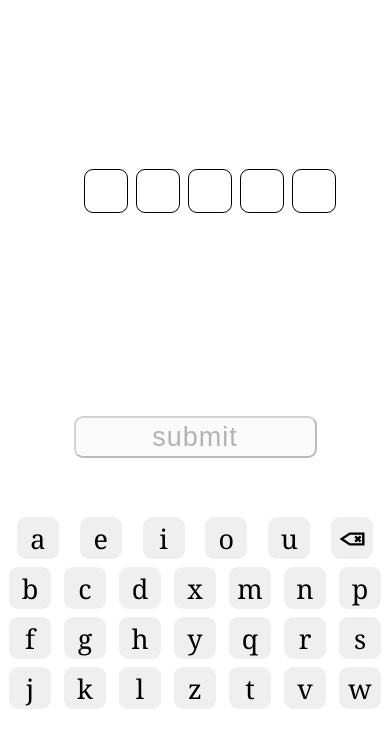
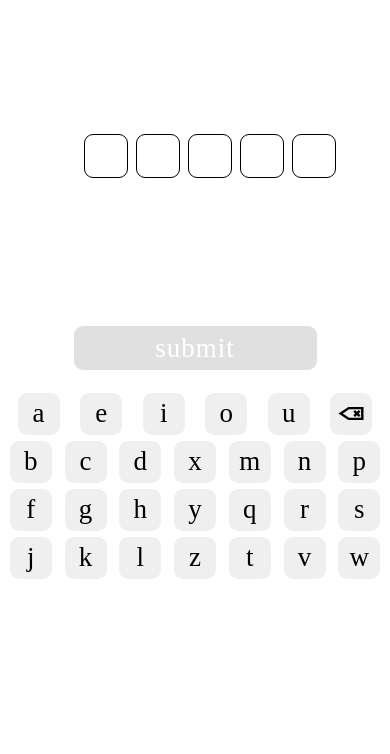
Before and after one commit to magic-of-words/word-bowl-gatsby, a Gatsby site: page / in a window 390 px wide. Shown: the part 90-844 px from the top of the page. Built offline with nearby package versions, Linux system fonts and the light colour scheme; Gatsby itself is replaced by a stand-in of ours.

Commit message:
deploy to s3. add button styles for mobile. disabled class for button. meta data for button responsiveness

```diff
--- a/gatsby-config.js
+++ b/gatsby-config.js
@@ -4,7 +4,15 @@
 module.exports = {
   siteMetadata: {
     title: `word bowl`,
-    siteUrl: `https://www.magic-of-words.com`
+    siteUrl: `https://www.magic-of-words.com`,
   },
-  plugins: ["gatsby-plugin-sass"]
+  plugins: [
+    "gatsby-plugin-sass",
+    {
+      resolve: `gatsby-plugin-s3`,
+      options: {
+        bucketName: "word-bowl-gatsby",
+      },
+    },
+  ]
 };
--- a/package.json
+++ b/package.json
@@ -11,10 +11,12 @@
     "start": "gatsby develop",
     "build": "gatsby build",
     "serve": "gatsby serve",
-    "clean": "gatsby clean"
+    "clean": "gatsby clean",
+    "deploy": "gatsby-plugin-s3 deploy"
   },
   "dependencies": {
     "gatsby": "^5.13.5",
+    "gatsby-plugin-s3": "^0.4.1",
     "gatsby-plugin-sass": "^6.13.1",
     "react": "^18.2.0",
     "react-dom": "^18.2.0",
--- a/src/components/Button.jsx
+++ b/src/components/Button.jsx
@@ -4,7 +4,7 @@ import "./Button.styles.sass"
 const Button = (params) => {
     const { onClick, text } = params
     return <div className="button-container">
-        <button disabled={params.disabled} onClick={onClick} className="button">
+        <button disabled={params.disabled} onClick={onClick} className={`button ${params.disabled ? 'disabled' : ''}`}>
             <div className="button-text">{text}</div>
         </button>
     </div>
--- a/src/components/Button.styles.sass
+++ b/src/components/Button.styles.sass
@@ -5,13 +5,22 @@
     justify-content: center
 
 .button
-    height: 42px
     width: 243px
     margin: 0 auto
     border-radius: 9px
     cursor: pointer
+    border: 1px solid black
+
+.disabled
+    background-color: #E0E0E0
+    color: white
+    border: none
 
 .button-text
+    display: flex
+    flex-direction: column
+    justify-content: center
+    height: 42px
     font-size: 27px
     letter-spacing: 1px
     text-align: center
--- a/src/components/Keyboard/BackspaceKey.jsx
+++ b/src/components/Keyboard/BackspaceKey.jsx
@@ -3,11 +3,15 @@ import "./Keyboard.styles.sass"
 
 const BackspaceKey = (params) => {
     return <button onClick={params.onPress} className="key">
-        <svg width="27" height="42" viewBox="0 0 100 50" xmlns="http://www.w3.org/2000/svg" fill="none" stroke="black" strokeWidth="9">
-            <path d="M 10 25 L 40 5 L 90 5 L 90 45 L 40 45 L 10 25 Z" />
-            <line x1="60" y1="15" x2="80" y2="35" />
-            <line x1="80" y1="15" x2="60" y2="35" />
-        </svg>
+        <div className="key-text">
+            <div className='backspace-icon'>
+                <svg width="27" height="17" viewBox="0 0 100 50" xmlns="http://www.w3.org/2000/svg" fill="none" stroke="black" strokeWidth="9">
+                    <path d="M 10 25 L 40 5 L 90 5 L 90 45 L 40 45 L 10 25 Z" />
+                    <line x1="60" y1="15" x2="80" y2="35" />
+                    <line x1="80" y1="15" x2="60" y2="35" />
+                </svg>
+            </div>
+        </div>
         <span className="visually-hidden">Backspace</span>
     </button>
 }
--- a/src/components/Keyboard/Key.jsx
+++ b/src/components/Keyboard/Key.jsx
@@ -3,7 +3,9 @@ import "./Keyboard.styles.sass"
 
 const Key = (params) => {
     return <button onClick={params.onPress} className="key">
-        {params.letter}
+        <div className='key-text'>
+            {params.letter}
+        </div>
     </button>
 }
 
--- a/src/components/Keyboard/Keyboard.styles.sass
+++ b/src/components/Keyboard/Keyboard.styles.sass
@@ -10,14 +10,21 @@
     justify-content: space-evenly
 
 .key
+    margin: 3px
+    border-radius: 9px
+    border: 0px
+    padding: 0
+
+.key-text
+    display: flex
+    flex-direction: column
+    justify-content: center
     height: 42px
     width: 42px
-    margin: 4px
     font-size: 27px
-    border-radius: 9px
-    border: 0px
     cursor: pointer
-    font-family: georgia
+    text-align: center
+
 
 .visually-hidden
     display: none
--- a/src/pages/index.js
+++ b/src/pages/index.js
@@ -69,4 +69,7 @@ const WordBowl = () => {
 
 export default WordBowl
 
-export const Head = () => <title>word bowl</title>
+export const Head = () => <>
+  <title>word bowl</title>
+  <meta name="viewport" content="user-scalable=no, initial-scale=0.9, shrink-to-fit=no, width=device-width" />
+</>
--- a/src/pages/styles.sass
+++ b/src/pages/styles.sass
@@ -1,12 +1,12 @@
 body
     font-family: futura
     font-size: 27px
-    margin: 0
+    margin: 27px 0
 
 .game-container
     display: flex
     flex-direction: column
-    height: 100vh
+    height: 78vh
     max-width: 768px
     margin: 0 auto
 
@@ -15,3 +15,9 @@ body
     margin: 0
     flex: 1
     text-align: center
+    font-size: 42px
+
+button
+    font-family: futura
+    color: black
+    text-align: center
```
